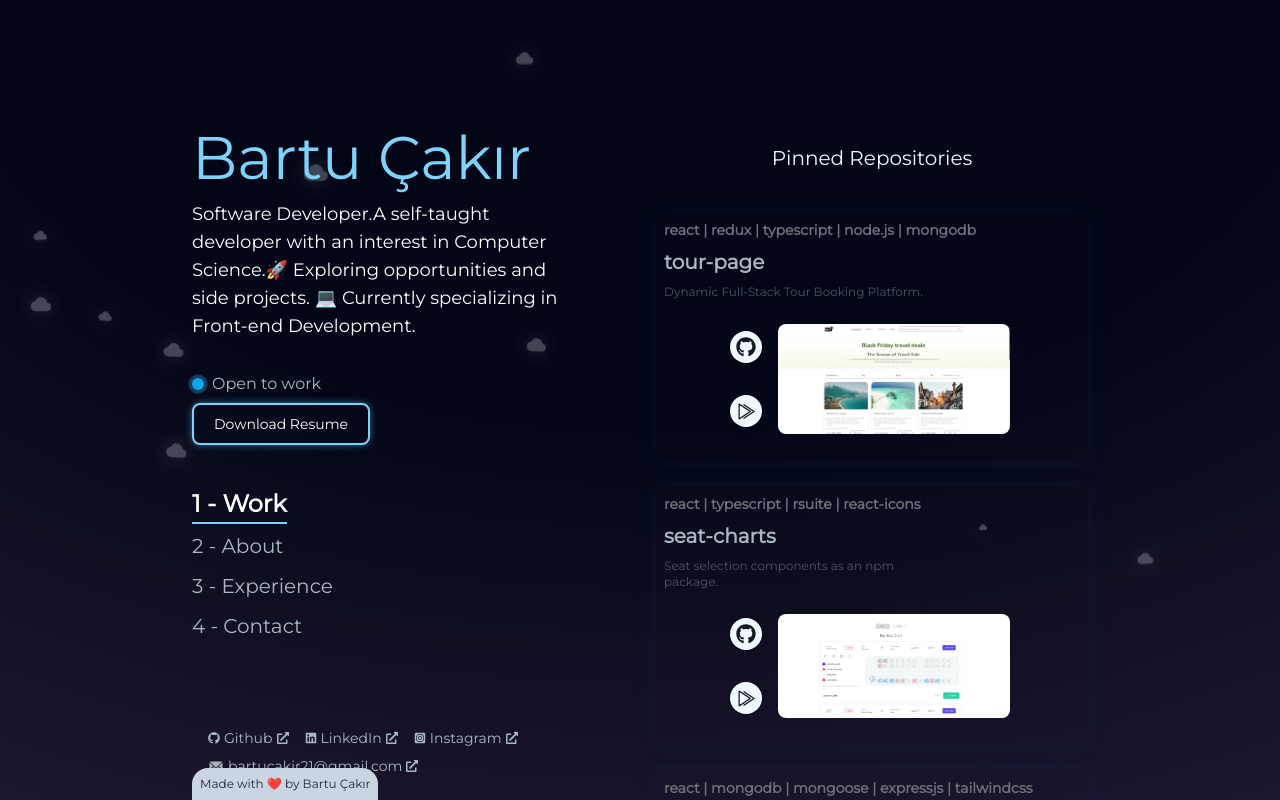
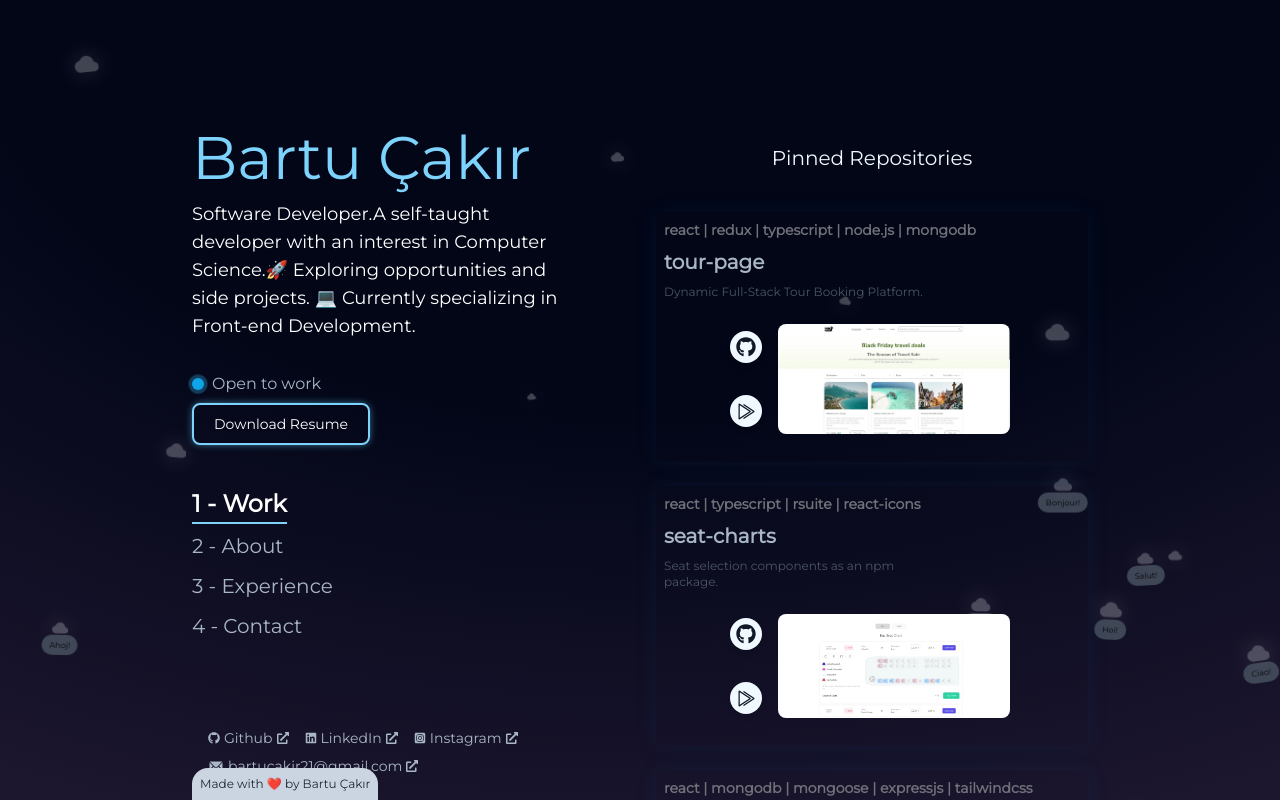
Before and after one commit to bartwo21/portfolio, a Next.js app: page / in a window 1280 px wide. Shown: the top 800 px of the page. Built offline with nearby package versions, Linux system fonts and the light colour scheme; no server answers.

Commit message:
feat: cloud messages

```diff
--- a/src/app/components/clouds.tsx
+++ b/src/app/components/clouds.tsx
@@ -1,8 +1,22 @@
 "use client";
 
-import React, { useRef, useEffect, useState, useMemo } from "react";
+import React, { useRef, useEffect, useState } from "react";
 import { IoCloud } from "react-icons/io5";
 import { motion } from "framer-motion";
+
+// Rastgele cümleler
+const messages = [
+  "Hey!",
+  "Merhaba!",
+  "Hola!",
+  "Bonjour!",
+  "Hello!",
+  "Olá!",
+  "Salut!",
+  "Ciao!",
+  "Ahoj!",
+  "Hoi!",
+];
 
 const generateClouds = (count: number) => {
   return Array.from({ length: count }, () => ({
@@ -13,12 +27,29 @@ const generateClouds = (count: number) => {
     yMovement: Math.random() * 20 + 10,
     rotation: Math.random() * 20 - 10,
     duration: Math.random() * 30 + 20,
+    message: "",
+    showMessage: false,
+    key: Math.random(),
   }));
 };
 
 const Clouds = () => {
   const ref = useRef<HTMLDivElement>(null);
   const [scrollYValue, setScrollYValue] = useState(0);
+  const [clouds, setClouds] = useState<
+    {
+      top: string;
+      left: string;
+      size: string;
+      xMovement: number;
+      yMovement: number;
+      rotation: number;
+      duration: number;
+      message: string;
+      showMessage: boolean;
+      key: number;
+    }[]
+  >([]);
 
   useEffect(() => {
     const handleScroll = () => {
@@ -29,22 +60,44 @@ const Clouds = () => {
     return () => window.removeEventListener("scroll", handleScroll);
   }, []);
 
+  useEffect(() => {
+    const generatedClouds = generateClouds(15);
+    setClouds(generatedClouds);
+
+    const updateMessages = () => {
+      setClouds((prevClouds) =>
+        prevClouds.map((cloud) => ({
+          ...cloud,
+          message: messages[Math.floor(Math.random() * messages.length)],
+          showMessage: Math.random() < 0.2,
+        }))
+      );
+    };
+
+    updateMessages();
+
+    const interval = setInterval(
+      updateMessages,
+      Math.random() * 5000 + 5000 + 5000
+    );
+
+    return () => clearInterval(interval);
+  }, []);
+
   const getDisplacementY = (top: string) => {
     const baseDisplacement = 20;
-    const scrollFactor = 0.05;
+    const scrollFactor = 0.08;
     return baseDisplacement - scrollYValue * scrollFactor + "px";
   };
-
-  const clouds = useMemo(() => generateClouds(15), []);
 
   return (
     <motion.div
       ref={ref}
       className="fixed top-0 left-0 w-full h-full overflow-hidden z-[-1]"
     >
-      {clouds.map((cloud, index) => (
+      {clouds.map((cloud) => (
         <div
-          key={index}
+          key={cloud.key}
           style={{
             top: cloud.top,
             left: cloud.left,
@@ -69,7 +122,7 @@ const Clouds = () => {
               style={{
                 y: getDisplacementY(cloud.top),
               }}
-              className="cloud-wrapper"
+              className="relative"
             >
               <IoCloud
                 className="cloud text-gray-300 opacity-30"
@@ -77,6 +130,21 @@ const Clouds = () => {
                   filter: "drop-shadow(0 0 10px rgba(255, 255, 255, 0.5))",
                 }}
               />
+              {cloud.showMessage && (
+                <motion.div
+                  initial={{ opacity: 0 }}
+                  animate={{ opacity: [0, 1, 1, 0] }}
+                  transition={{
+                    duration: 8,
+                    ease: "easeInOut",
+                    repeat: Infinity,
+                    repeatDelay: 5,
+                  }}
+                  className="absolute top-[95%] left-[50%] translate-x-[-50%] bg-gray-600 text-black rounded-2xl px-2 py-1 text-[8px] shadow-2xl text-center"
+                >
+                  {cloud.message}
+                </motion.div>
+              )}
             </motion.div>
           </motion.div>
         </div>
```
